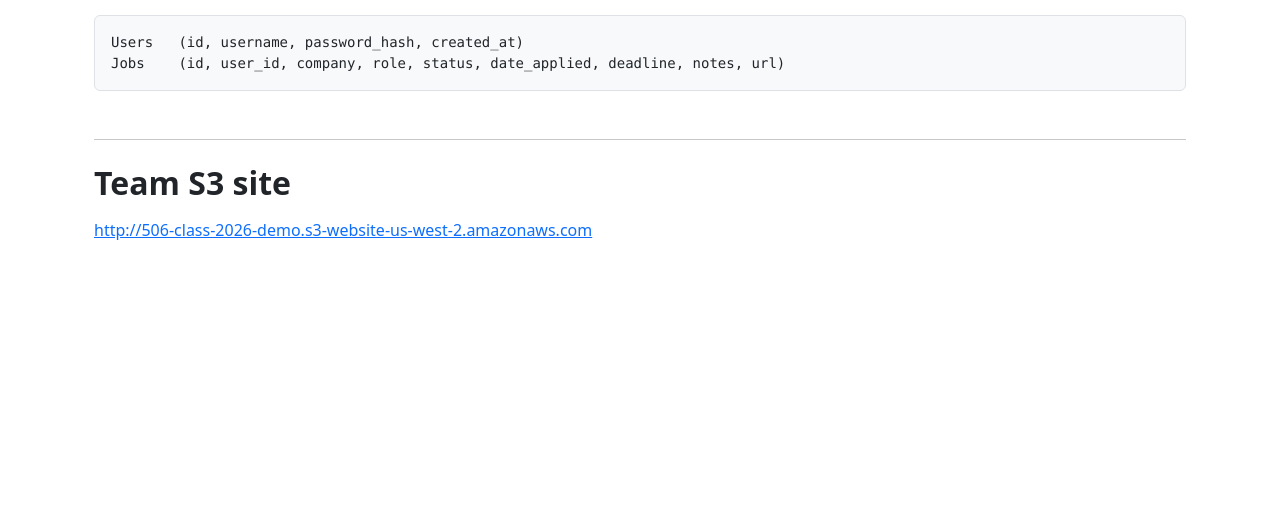
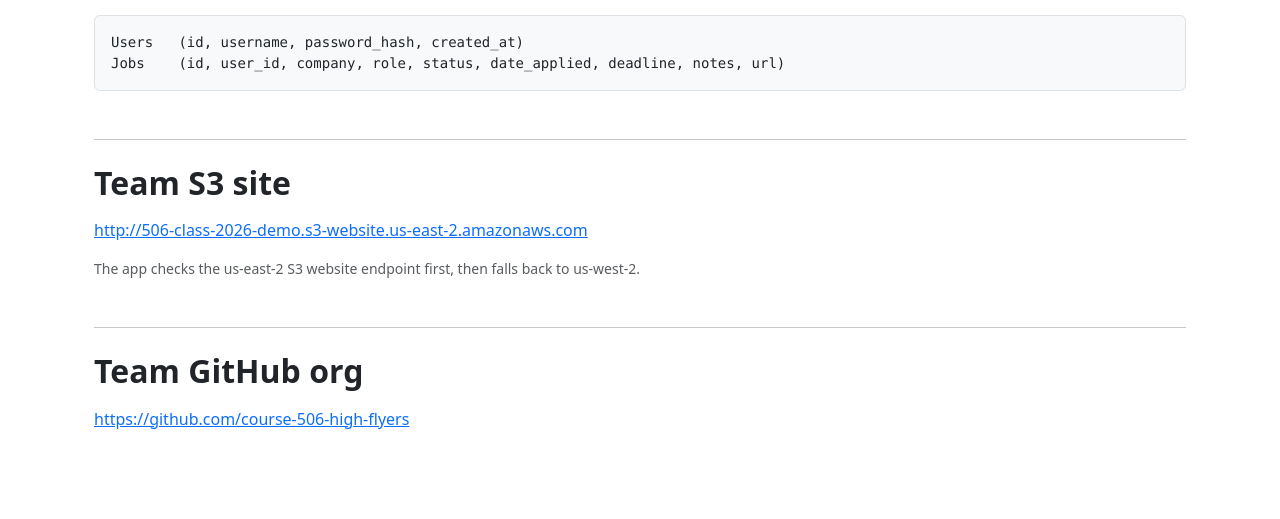
Before and after one commit to course-506-high-flyers/job-tracker, a Flask app: page /about in a window 1280 px wide. Shown: the part 1510-2029 px from the top of the page. Before the commit the page ends 1750 px from the top, so only its background shows below. Run offline with Flask 3, Linux system fonts and the light colour scheme.

Commit message:
Add S3 site endpoint fallback.
Co-authored-by: Cursor <cursoragent@cursor.com>

```diff
--- a/app.py
+++ b/app.py
@@ -16,7 +16,11 @@ no advanced Flask patterns. Just enough to teach the architecture.
 
 import os
 from datetime import date
+from functools import lru_cache
 from pathlib import Path
+from urllib.error import HTTPError, URLError
+from urllib.request import Request, urlopen
+
 from flask import (
     Flask, render_template, request, redirect, url_for, flash, g, session,
     send_from_directory, abort,
@@ -52,6 +56,11 @@ engine = create_engine(DATABASE_URL, echo=False)
 
 # Path to the synced S3 content. Students populate this with `aws s3 sync`.
 S3_CONTENT_DIR = Path(__file__).parent / "S3_content"
+
+S3_SITE_URLS = (
+    "http://506-class-2026-demo.s3-website.us-east-2.amazonaws.com",
+    "http://506-class-2026-demo.s3-website-us-west-2.amazonaws.com",
+)
 
 
 # ---------------------------------------------------------------------------
@@ -144,6 +153,20 @@ def validate_application_form(form):
         "job_url": job_url or None,
         "errors": errors,
     }
+
+
+@lru_cache(maxsize=1)
+def get_team_s3_site_url():
+    for url in S3_SITE_URLS:
+        request = Request(url, headers={"User-Agent": "job-tracker-health-check"})
+        try:
+            with urlopen(request, timeout=2) as response:
+                if 200 <= response.status < 400:
+                    return url
+        except (HTTPError, URLError, TimeoutError):
+            continue
+
+    return S3_SITE_URLS[0]
 
 # ---------------------------------------------------------------------------
 # Routes — your S3 static site
@@ -247,7 +270,7 @@ def logout():
 def about():
     # Each team replaces this content with their own About page (see
     # the assignment instructions in README.md).
-    return render_template("about.html")
+    return render_template("about.html", team_s3_site_url=get_team_s3_site_url())
 
 
 @app.route("/applications")
--- a/templates/about.html
+++ b/templates/about.html
@@ -77,7 +77,8 @@ Jobs    (id, user_id, company, role, status, date_applied, deadline, notes, url)
 
   <div class="mb-5">
     <h2 class="fw-semibold mb-3">Team S3 site</h2>
-    <p><a href="http://506-class-2026-demo.s3-website-us-east-2.amazonaws.com" target="_blank">http://506-class-2026-demo.s3-website-us-west-2.amazonaws.com</a></p>
+    <p><a href="{{ team_s3_site_url }}" target="_blank">{{ team_s3_site_url }}</a></p>
+    <p class="text-muted small">The app checks the us-east-2 S3 website endpoint first, then falls back to us-west-2.</p>
   </div>
 
   <hr class="my-4">
```
